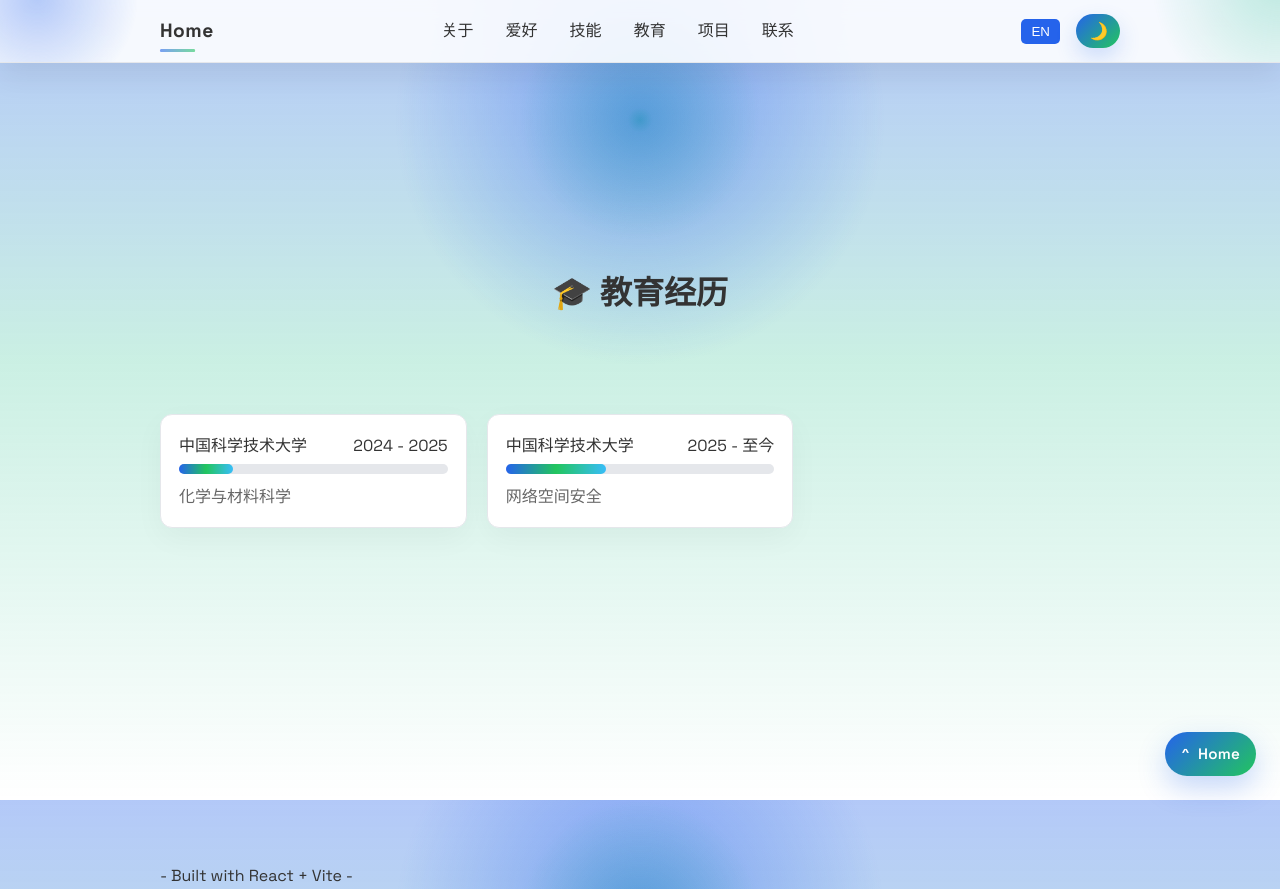
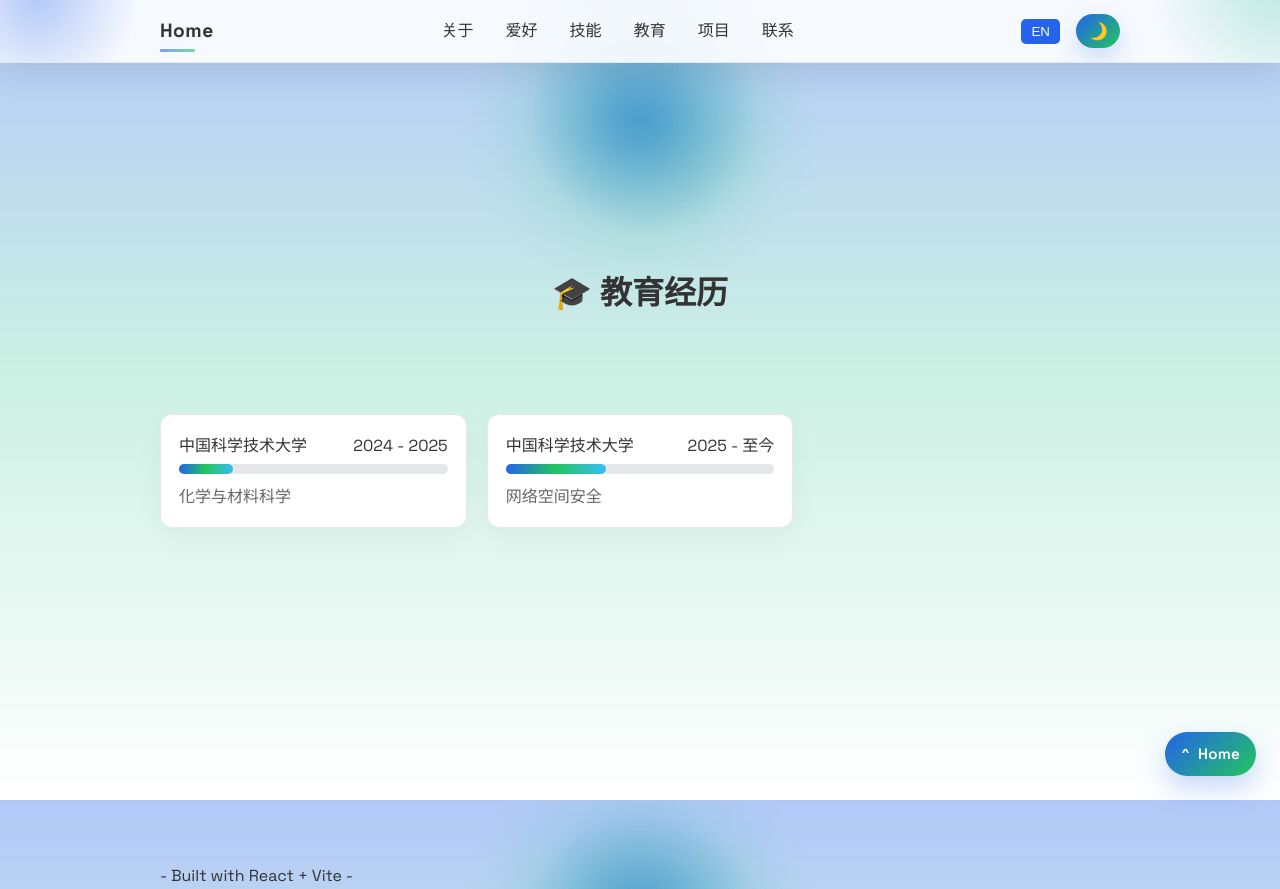
Before and after one commit to mr-tongs/react-portfolio, a React (Vite) app: page /education in a window 1280 px wide. Built offline with nearby package versions, Linux system fonts and the light colour scheme.

Commit message:
fix:优化光标动效

```diff
--- a/src/index.css
+++ b/src/index.css
@@ -77,19 +77,45 @@ body {
   background-color: var(--bg-color); /* 背景颜色使用CSS变量 */
   background-image:
     radial-gradient(
-      350px 350px at calc(var(--cursor-x) * 1) calc(var(--cursor-y) * 1),
-      rgba(37, 99, 235, 0.45),
-      /* 蓝色渐变随位置变化 */ transparent 70%
+      120px 120px at calc(var(--cursor-x) * 1) calc(var(--cursor-y) * 1),
+      rgba(37, 99, 235, 0.42) 0px,
+      rgba(37, 99, 235, 0.34) 24px,
+      rgba(37, 99, 235, 0.24) 48px,
+      rgba(37, 99, 235, 0.14) 72px,
+      rgba(37, 99, 235, 0.07) 96px,
+      rgba(37, 99, 235, 0.02) 110px,
+      transparent 120px
     ),
     radial-gradient(
-      300px 300px at calc(var(--cursor-x) * 1.0) calc(var(--cursor-y) * 1.0),
-      rgba(16, 185, 129, 0.35),
-      /* 绿色渐变随位置变化 */ transparent 40%
+      180px 180px at calc(var(--cursor-x) * 1.0) calc(var(--cursor-y) * 1.0),
+      rgba(16, 185, 129, 0.3) 0px,
+      rgba(16, 185, 129, 0.24) 38px,
+      rgba(16, 185, 129, 0.18) 76px,
+      rgba(16, 185, 129, 0.12) 102px,
+      rgba(16, 185, 129, 0.07) 130px,
+      rgba(16, 185, 129, 0.03) 150px,
+      transparent 180px
+    ),
+    /* 横纵向偏移 */
+    radial-gradient(
+      110px 110px at calc(var(--cursor-x) * 1.0 + 2%)
+        calc(var(--cursor-y) * 1.0 + 1%),
+      rgba(16, 185, 129, 0.2) 0px,
+      rgba(16, 185, 129, 0.15) 26px,
+      rgba(16, 185, 129, 0.1) 48px,
+      rgba(16, 185, 129, 0.06) 70px,
+      rgba(16, 185, 129, 0.03) 90px,
+      transparent 110px
     ),
     radial-gradient(
-      250px 250px at calc(var(--cursor-x) * 1.0) calc(var(--cursor-y) * 1.0),
-      rgba(16, 185, 129, 0.35),
-      /* 绿色渐变随位置变化 */ transparent 5%
+      90px 90px at calc(var(--cursor-x) * 1.0 - 2%)
+        calc(var(--cursor-y) * 1.0 - 1%),
+      rgba(16, 185, 129, 0.16) 0px,
+      rgba(16, 185, 129, 0.11) 21px,
+      rgba(16, 185, 129, 0.07) 42px,
+      rgba(16, 185, 129, 0.04) 62px,
+      rgba(16, 185, 129, 0.02) 78px,
+      transparent 90px
     ),
     linear-gradient(
       180deg,
```
